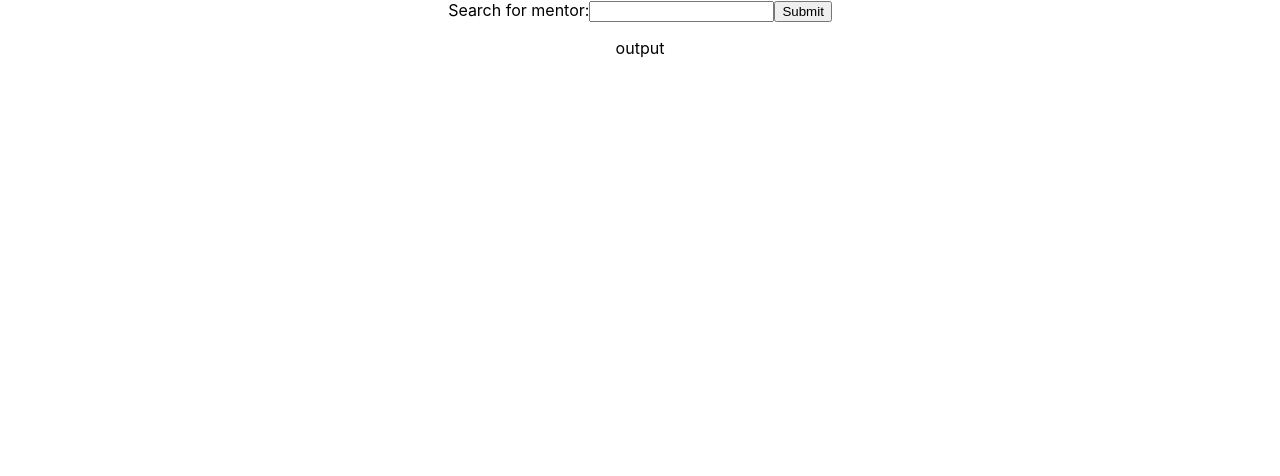
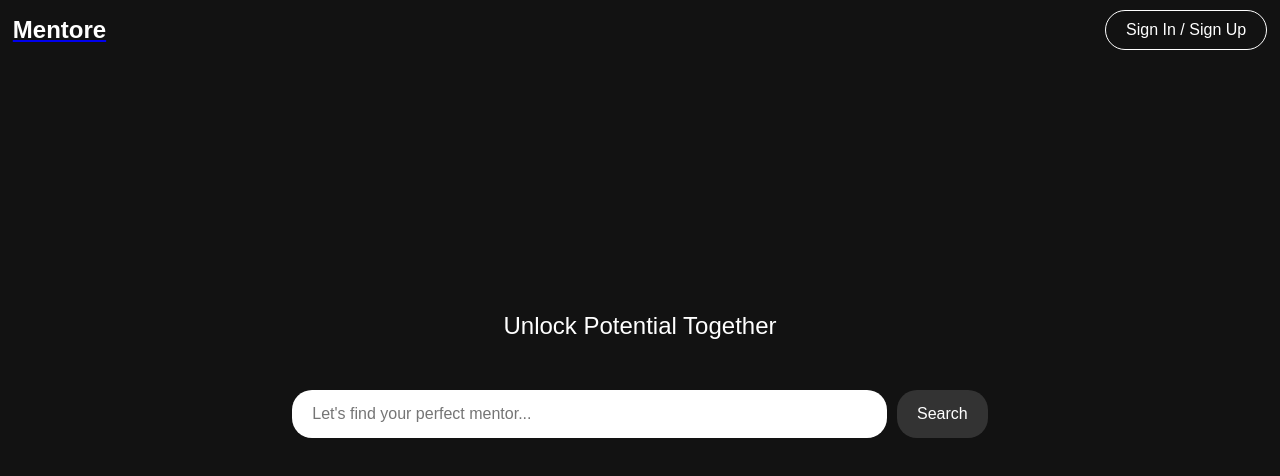
Before and after one commit to aaronkjin/mentore, a React (Create React App) app in the folder frontend/: page / in a window 1280 px wide. Shown: the top 476 px of the page. Built offline with nearby package versions, Linux system fonts and the light colour scheme.

Commit message:
more changes

```diff
--- a/frontend/public/index.html
+++ b/frontend/public/index.html
@@ -24,7 +24,7 @@
       work correctly both with client-side routing and a non-root public URL.
       Learn how to configure a non-root public URL by running `npm run build`.
     -->
-    <title>React App</title>
+    <title>Mentore</title>
   </head>
   <body>
     <noscript>You need to enable JavaScript to run this app.</noscript>
--- a/frontend/src/App.css
+++ b/frontend/src/App.css
@@ -1,38 +1,113 @@
+body,
+html {
+  height: 100%;
+  margin: 0;
+  font-family: "Arial", sans-serif;
+  background-color: #121212;
+}
+
 .App {
   text-align: center;
-}
-
-.App-logo {
-  height: 40vmin;
-  pointer-events: none;
-}
-
-@media (prefers-reduced-motion: no-preference) {
-  .App-logo {
-    animation: App-logo-spin infinite 20s linear;
-  }
+  height: 100vh;
+  color: white;
+  display: flex;
+  flex-direction: column;
+  justify-content: center;
+  align-items: center;
 }
 
 .App-header {
-  background-color: #282c34;
-  min-height: 100vh;
   display: flex;
   flex-direction: column;
+  justify-content: center;
   align-items: center;
-  justify-content: center;
-  font-size: calc(10px + 2vmin);
-  color: white;
+  height: 100vh;
+  padding: 0;
+  box-sizing: border-box;
 }
 
-.App-link {
-  color: #61dafb;
+.App-header > h1 {
+  font-size: 48px; /* Adjust to match the mockup */
+  font-weight: 300;
+  margin: 0;
+  margin-bottom: 20px; /* Spacing between elements */
 }
 
-@keyframes App-logo-spin {
-  from {
-    transform: rotate(0deg);
-  }
-  to {
-    transform: rotate(360deg);
-  }
+.App-header > p {
+  font-size: 24px; /* Adjust to match the mockup */
+  font-weight: 300;
+  margin: 0;
+  margin-bottom: 50px; /* Spacing between elements */
 }
+
+/* Additional styles to remove hyperlink formatting on h1 */
+a > h1 {
+  color: white; /* Ensures the color is the same as if it were not a link */
+  text-decoration: none !important;
+  cursor: default; /* Keeps the cursor as default instead of pointer */
+}
+
+/* This is to ensure that the :visited state also doesn't change the color */
+a:visited > h1 {
+  color: white;
+  text-decoration: none !important;
+}
+
+/* This is to ensure that the :hover state also doesn't change the color or add decoration */
+a:hover > h1,
+a:focus > h1 {
+  color: white;
+  text-decoration: none !important;
+}
+
+nav {
+  width: 98%;
+  display: flex;
+  justify-content: space-between;
+  align-items: center;
+  position: absolute;
+  top: 0;
+  padding: 10; /* Remove padding at the top */
+  height: 60px; /* Adjust this as needed to reduce the space */
+}
+
+nav > .sign-in-button {
+  padding: 10px 20px;
+  background: transparent;
+  border: 1px solid white;
+  color: white;
+  border-radius: 20px;
+  cursor: pointer;
+}
+
+form {
+  display: flex;
+  flex-direction: row; /* Align input and button in a row */
+  align-items: center;
+  gap: 10px; /* Adjust spacing between input and button */
+  width: 200%;
+  max-width: none; /* Remove max-width to allow form to be longer */
+}
+
+input[type="text"] {
+  font-size: 16px;
+  padding: 15px 20px;
+  width: 100%; /* Adjust width to match the mockup */
+  border-radius: 20px; /* Rounded borders */
+  border: none;
+  margin-bottom: 0; /* No margin at the bottom */
+}
+
+button {
+  padding: 15px 20px;
+  font-size: 16px;
+  background-color: #333; /* Dark grey button */
+  color: white;
+  border: none;
+  border-radius: 20px; /* Rounded borders */
+  cursor: pointer;
+}
+
+button:hover {
+  background-color: #555; /* Slightly lighter grey on hover */
+}
--- a/frontend/src/App.js
+++ b/frontend/src/App.js
@@ -33,17 +33,30 @@ function App() {
 
   return (
     <div className="App">
+      <nav>
+        <a
+          href="https://github.com/aaronkjin/mentore"
+          target="_blank"
+          rel="noopener noreferrer"
+        >
+          <h1>Mentore</h1>
+        </a>
+        <button className="sign-in-button">Sign In / Sign Up</button>
+      </nav>
+      <header className="App-header">
+        <p>Unlock Potential Together</p>
         <form onSubmit={handleSubmit}>
-        <label htmlFor="textInput">Search for mentor:</label>
           <input
             type="text"
             id="textInput"
+            placeholder="Let's find your perfect mentor..."
             value={inputValue}
             onChange={(e) => setInputValue(e.target.value)}
           />
-        <button type="submit">Submit</button>
+          <button type="submit">Search</button>
         </form>
-      <p>output</p>
+        <p>{output}</p>
+      </header>
     </div>
   );
 }
```
Also changed, not shown: 2 other files (tests, documents, lock files or other folders). Lines whose indentation alone changed are shown as unchanged.
